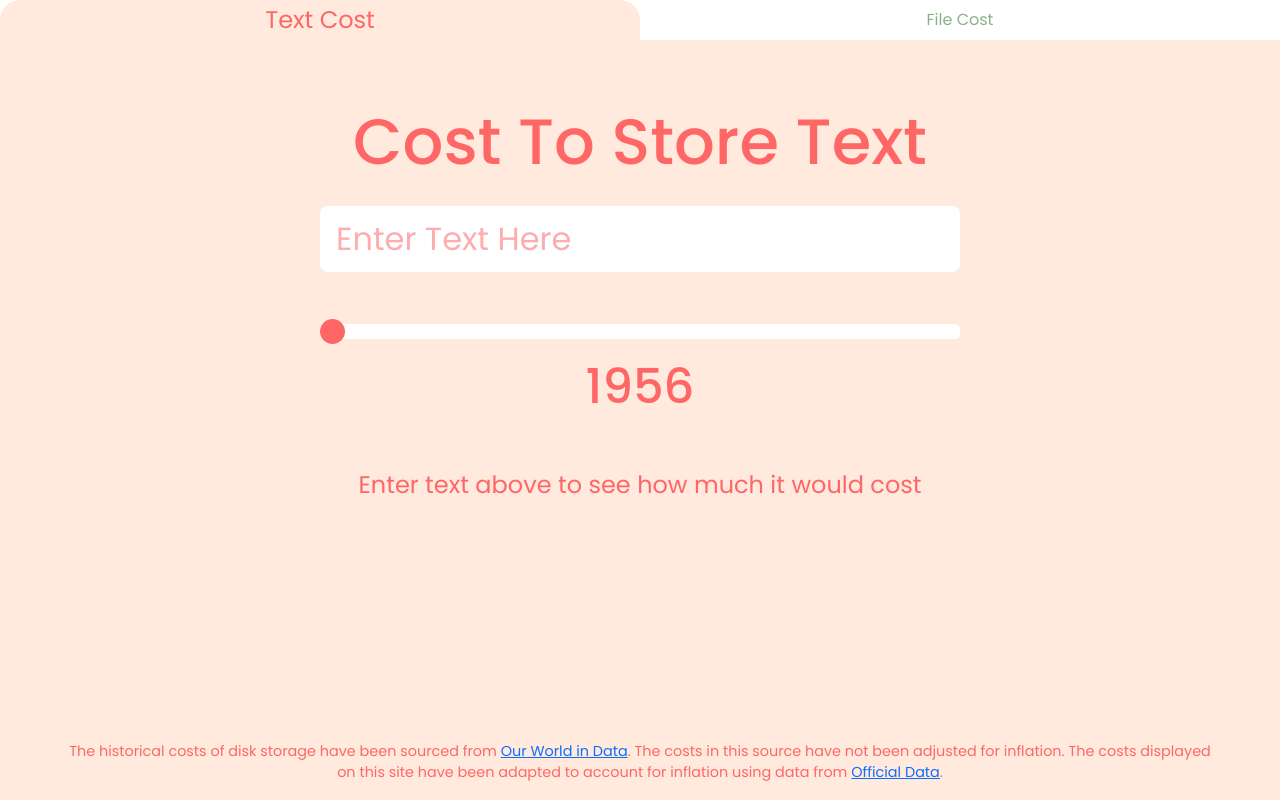
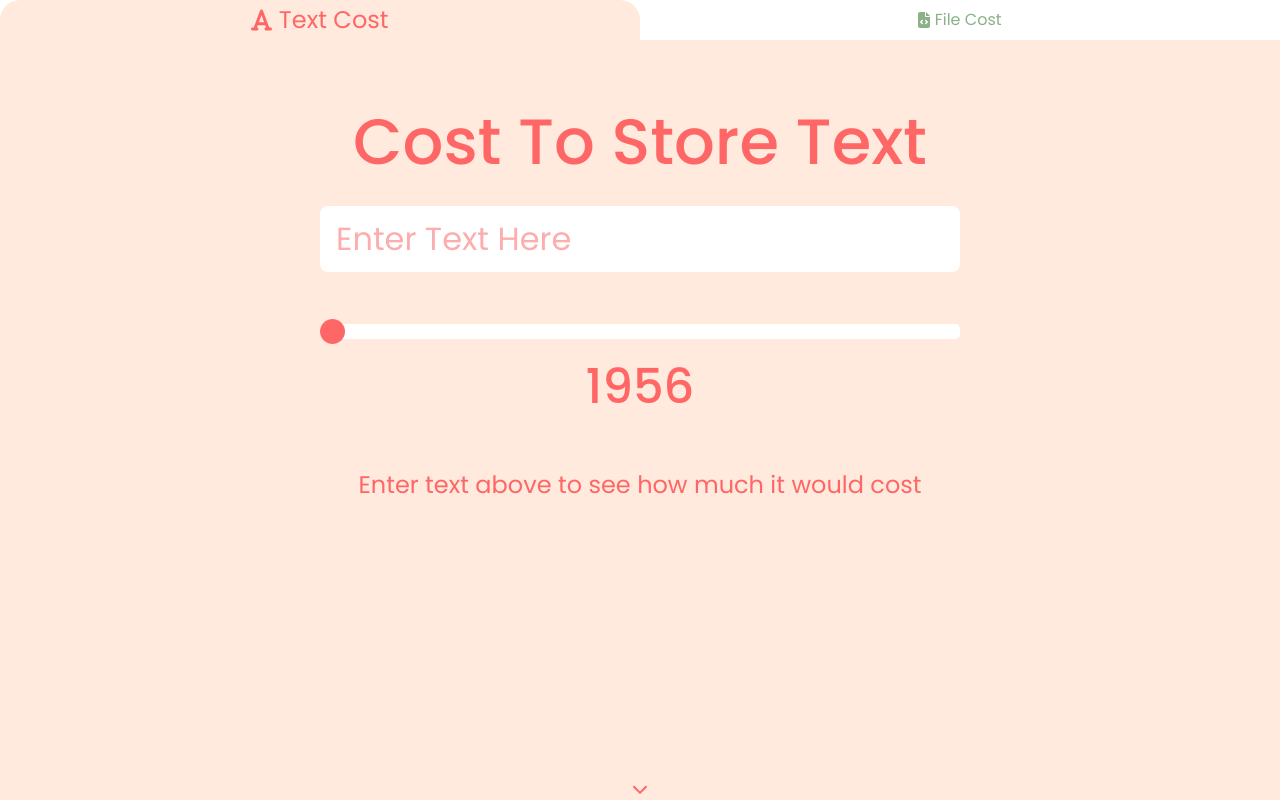
Before and after one commit to NourAshoush/historical-storage-costs, a React (Vite) app: page / in a window 1280 px wide. Built offline with nearby package versions, Linux system fonts and the light colour scheme.

Commit message:
refactor: footer adjustment and icon additions

```diff
--- a/package.json
+++ b/package.json
@@ -10,6 +10,10 @@
     "preview": "vite preview"
   },
   "dependencies": {
+    "@fortawesome/fontawesome-svg-core": "^6.4.0",
+    "@fortawesome/free-regular-svg-icons": "^6.4.0",
+    "@fortawesome/free-solid-svg-icons": "^6.4.0",
+    "@fortawesome/react-fontawesome": "^0.2.0",
     "bootstrap": "^5.3.0",
     "react": "^18.2.0",
     "react-dom": "^18.2.0"
--- a/src/components/Footer/Footer.css
+++ b/src/components/Footer/Footer.css
@@ -1,22 +1,69 @@
+.footer {
+    position: fixed;
+    bottom: 0;
+    left: 50%;
+    transform: translateX(-50%) translateY(3.8rem);
+    width: 90%;
+
+    transition: transform 0.4s ease-in-out;
+}
+
+.footer:hover {
+    transform: translateX(-50%) translateY(0);
+}
+
+#up-down-arrow {
+    color: var(--main);
+    transition: transform 0.4s ease;
+}
+
+.footer:hover #up-down-arrow {
+    transform: rotate(-180deg);
+}
+
 #info-desc {
-    position: fixed;
     font-size: 0.9rem;
-    width: 90%;
     justify-content: center;
     text-align: center;
-    bottom: 0;
-    left: 50%;
-    transform: translateX(-50%);
     text-justify: inter-word;
 }
 
-.download a {
+.links {
+    display: inline-block;
+    box-shadow: inset 0 0 0 0 var(--light);
+    color: var(--main);
+    margin: 0 -0.2rem;
+    padding: 0 0.2rem;
+    transition: color 0.5s ease, box-shadow 1s ease;
+}
+
+.links:hover {
+    box-shadow: inset 100vw 0 0 0 var(--light);
     color: white;
-    text-decoration: none;
+}
+
+@media (min-width: 769px) {
+    .links {
+    display: inline-block;
+    box-shadow: inset 0 0 0 0 var(--light);
+    color: var(--main);
+    margin: 0 -0.2rem;
+    padding: 0 0.2rem;
+    transition: color 0.5s ease, box-shadow 1s ease;
+    }
+
+    .links:hover {
+        box-shadow: inset 100vw 0 0 0 var(--light);
+        color: white;
+    }
 }
 
 @media (max-width: 768px) {
     #info-desc {
         font-size: 0.7rem;
     }
+
+    .footer {
+        transform: translateX(-50%) translateY(6.2rem);
+    }
 }
--- a/src/components/Footer/Footer.tsx
+++ b/src/components/Footer/Footer.tsx
@@ -1,20 +1,30 @@
 import "./Footer.css";
+import { FontAwesomeIcon } from "@fortawesome/react-fontawesome";
+import { faChevronDown } from "@fortawesome/free-solid-svg-icons";
 
 function Information() {
+
     return (
         <>
+            <div className="footer">
+                <FontAwesomeIcon
+                    icon={faChevronDown}
+                    id="up-down-arrow"
+                />
                 <p id="info-desc">
                     The historical costs of disk storage have been sourced from{" "}
                     <a
+                        className="links"
                         href="https://ourworldindata.org/grapher/historical-cost-of-computer-memory-and-storage"
                         target="_blank"
                     >
                         Our World in Data
                     </a>
-                . The costs in this source have not been adjusted for inflation.
-                The costs displayed on this site have been adapted to account
-                for inflation using data from{" "}
+                    . The costs in this source have not been adjusted for
+                    inflation. The costs displayed on this site have been
+                    adapted to account for inflation using data from{" "}
                     <a
+                        className="links"
                         href="https://www.officialdata.org/us/inflation/1956?endYear=2022"
                         target="_blank"
                     >
@@ -22,6 +32,7 @@ function Information() {
                     </a>
                     .
                 </p>
+            </div>
         </>
     );
 }
--- a/src/components/HeaderBar/HeaderBar.tsx
+++ b/src/components/HeaderBar/HeaderBar.tsx
@@ -1,5 +1,7 @@
 import "./HeaderBar.css";
 import { useEffect, useState } from "react";
+import { FontAwesomeIcon } from "@fortawesome/react-fontawesome";
+import { faFont, faFileCode } from "@fortawesome/free-solid-svg-icons";
 
 interface HeaderBarProps {
     onToggle: (mode: string) => void;
@@ -38,14 +40,16 @@ function HeaderBar({ onToggle }: HeaderBarProps) {
                     id="cost-text"
                     onClick={() => setActiveMode("text")}
                 >
-                    Text Cost
+                    <FontAwesomeIcon icon={faFont} />
+                    &nbsp;Text Cost
                 </div>
                 <div
                     className="tab"
                     id="cost-file"
                     onClick={() => setActiveMode("file")}
                 >
-                    File Cost
+                    <FontAwesomeIcon icon={faFileCode} />
+                    &nbsp;File Cost
                 </div>
             </header>
         </>
--- a/src/components/Results/Results.tsx
+++ b/src/components/Results/Results.tsx
@@ -69,8 +69,29 @@ function Results({ inputBytes, yearDate }: ResultsProps) {
             costPerTeraByte[yearIndex] * inflationMultiplier[inflationIndex];
         const normalizedCost = costWithInflation / trillion;
 
-        const result = (inputBytes * normalizedCost).toFixed(12);
-        setCost(result);
+        const result = (inputBytes * normalizedCost);
+        var resultFormatted = result.toFixed(0);
+
+        if (result < 1) {
+            resultFormatted = result.toFixed(12);
+        }
+        if (result >= 1) {
+            resultFormatted = result.toFixed(4);
+        }
+        if (result >= 10) {
+            resultFormatted = result.toFixed(3);
+        }
+        if (result >= 100) {
+            resultFormatted = result.toFixed(2);
+        }
+        if (result >= 1000) {
+            resultFormatted = result.toFixed(1);
+        }
+        if (result >= 10000) {
+            resultFormatted = result.toFixed(0);
+        }
+
+        setCost(resultFormatted);
     }, [inputBytes, yearDate]);
 
     return (
```
Also changed, not shown: 1 other file (tests, documents, lock files or other folders). Lines whose indentation alone changed are shown as unchanged.
